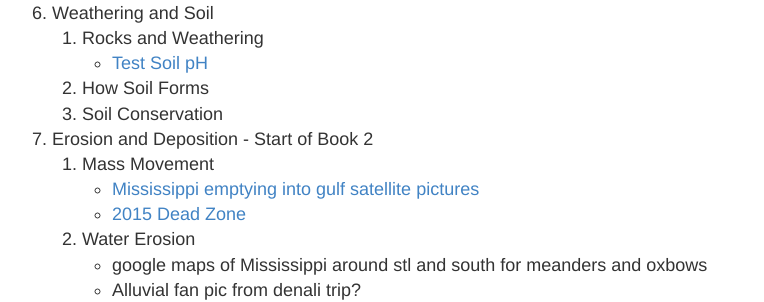
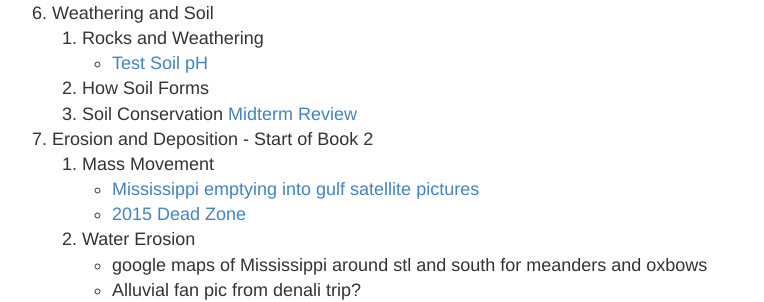
Before and after one commit to ctkstl/earth_science, a Jekyll site: the page built from resources.md, in a window 1280 px wide and 900 px high, scrolled down 3760 px. Shown: the part 156-458 px from the top of the window, without its empty margins (258-1022 px from the left). Built offline with Jekyll 4.4.1, drawn with Linux system fonts in a browser that asks for light colours.

Commit message:
midterm review

```diff
--- a/resources.md
+++ b/resources.md
@@ -108,6 +108,7 @@ permalink: /resources/
         *   [Test Soil pH](https://www.oercommons.org/authoring/4962-garden-science-soil-ph-lab/view)
     2.  How Soil Forms
     3.  Soil Conservation
+[Midterm Review](https://quizizz.com/admin/quiz/5df28c88021a83001cac0f0a/midterm-review)
 7.  Erosion and Deposition - Start of Book 2
     1.  Mass Movement
         *   [Mississippi emptying into gulf satellite pictures](http://eoimages.gsfc.nasa.gov/images/imagerecords/38000/38273/GulfofMexico_AMO_2009097_lrg.jpg)
```
